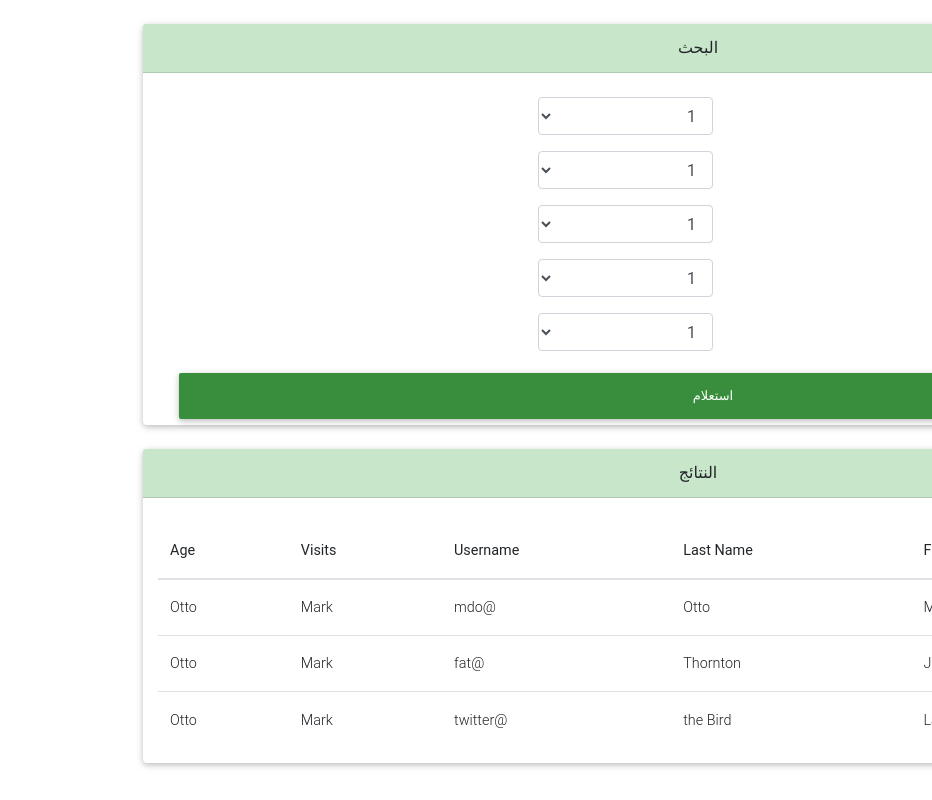
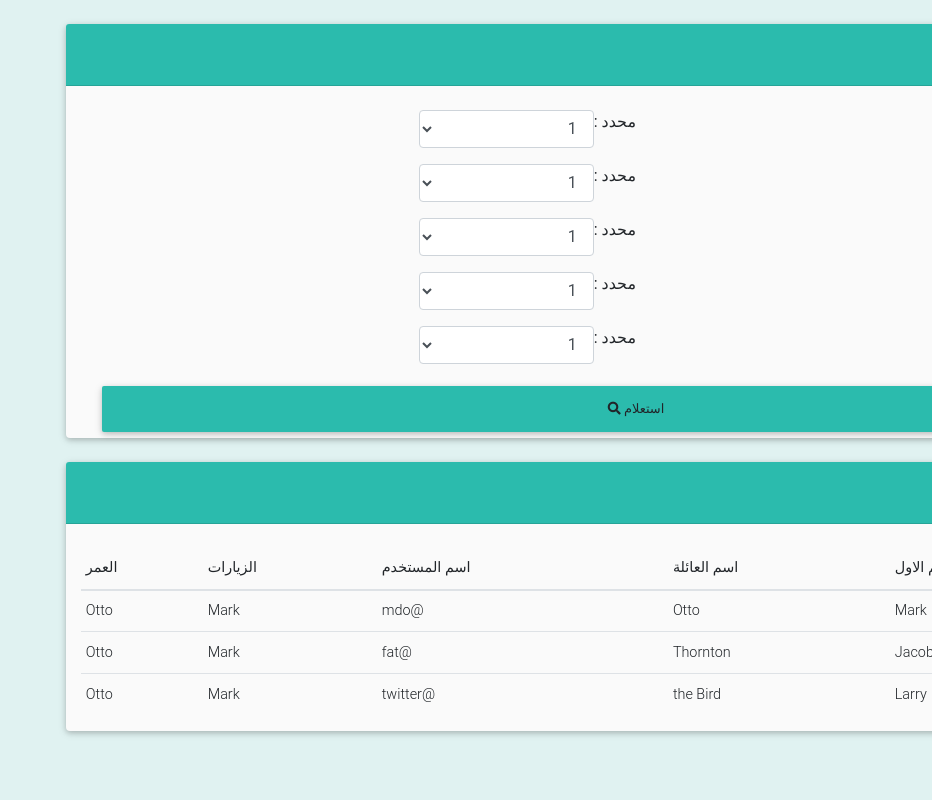
Before and after one commit to AngularIPAteam/Training, an Angular app in the folder QueryEmpsTraining/: page / in a window 1280 px wide. Shown: the whole page, without its empty margins (348-1280 px from the left). Built offline with nearby package versions, Linux system fonts and the light colour scheme.

Commit message:
تعديل الالوان

```diff
--- a/QueryEmpsTraining/src/app/app.component.html
+++ b/QueryEmpsTraining/src/app/app.component.html
@@ -1,18 +1,20 @@
 <div class="container-fluid"></div>
 <div class="container">
     <br>
-  <div class="card">
-    <div class="card-header  green lighten-4" style="text-align: center">
-      البحث
+  <div class="card grey lighten-5">
+    <div class="card-header  default-color text-white" style="text-align: right">
+      <h4><i class="far fa-edit"></i> البحث</h4>
+
     </div>
     <br>
     <app-search-operations></app-search-operations></div>
   </div>
   <br>
 <div class="container">
-    <div class="card">
-      <div class="card-header green lighten-4" style="text-align: center">
-        النتائج
+    <div class="card grey lighten-5">
+      <div class="card-header default-color text-white" style="text-align: right">
+        <h4><i class="fas fa-money-check"></i> النتائج</h4>
+
       </div>
       <br>
       <app-result-table></app-result-table></div>
--- a/QueryEmpsTraining/src/app/components/detail-result/detail-result.component.html
+++ b/QueryEmpsTraining/src/app/components/detail-result/detail-result.component.html
@@ -0,0 +1,22 @@
+
+  <!-- Modal -->
+  <div class="modal fade right" id="exampleModalPreview" tabindex="-1" role="dialog" aria-labelledby="exampleModalPreviewLabel" aria-hidden="true">
+    <div class="modal-dialog" role="document">
+      <div class="modal-content">
+        <div class="modal-header">
+          <h5 class="modal-title" id="exampleModalPreviewLabel">Modal title</h5>
+          <button type="button" class="close" data-dismiss="modal" aria-label="Close">
+            <span aria-hidden="true">&times;</span>
+          </button>
+        </div>
+        <div class="modal-body">
+          ...
+        </div>
+        <div class="modal-footer">
+          <button type="button" class="btn btn-secondary" data-dismiss="modal">Close</button>
+          <button type="button" class="btn btn-primary">Save changes</button>
+        </div>
+      </div>
+    </div>
+  </div>
+  <!-- Modal -->
--- a/QueryEmpsTraining/src/app/components/result-table/result-table.component.html
+++ b/QueryEmpsTraining/src/app/components/result-table/result-table.component.html
@@ -1,14 +1,14 @@
 <div class="container">
-<table id="tablePreview" class="table">
+<table id="tablePreview" class="table table-sm table-hover ">
   <!--Table head-->
     <thead>
       <tr>
-        <th>#</th>
-        <th>First Name</th>
-        <th>Last Name</th>
-        <th>Username</th>
-        <th>Visits</th>
-        <th>Age</th>
+        <th></th>
+        <th>الاسم الاول</th>
+        <th>اسم العائلة</th>
+        <th>اسم المستخدم</th>
+        <th>الزيارات</th>
+        <th>العمر</th>
 
       </tr>
     </thead>
@@ -16,7 +16,7 @@
     <!--Table body-->
     <tbody>
       <tr>
-        <th scope="row">1</th>
+        <th ><a href="" data-toggle="modal" data-target="#exampleModalPreview"><i class="fas fa-info"></i></a></th>
         <td>Mark</td>
         <td>Otto</td>
         <td>@mdo</td>
@@ -25,7 +25,7 @@
 
       </tr>
       <tr>
-        <th scope="row">2</th>
+        <th ><a href=""><i class="fas fa-info"></i></a></th>
         <td>Jacob</td>
         <td>Thornton</td>
         <td>@fat</td>
@@ -34,7 +34,7 @@
 
       </tr>
       <tr>
-        <th scope="row">3</th>
+        <th ><a href=""><i class="fas fa-info"></i></a></th>
         <td>Larry</td>
         <td>the Bird</td>
         <td>@twitter</td>
--- a/QueryEmpsTraining/src/app/components/search-operations/search-operations.component.html
+++ b/QueryEmpsTraining/src/app/components/search-operations/search-operations.component.html
@@ -3,26 +3,31 @@
     <div class="container  row">
       <div class="col-6">
         <div class="form-group row">
+          <label>محدد :</label>
           <select class="form-control col-4">
             <option>1</option>
           </select>
         </div>
         <div class="form-group row">
+            <label>محدد :</label>
           <select class="form-control col-4">
             <option>1</option>
           </select>
         </div>
         <div class="form-group row">
+            <label>محدد :</label>
           <select class="form-control col-4">
             <option>1</option>
           </select>
         </div>
         <div class="form-group row">
+            <label>محدد :</label>
           <select class="form-control col-4">
             <option>1</option>
           </select>
         </div>
         <div class="form-group row">
+            <label>محدد :</label>
           <select class="form-control col-4">
             <option>1</option>
           </select>
@@ -30,26 +35,31 @@
       </div>
       <div class="col-6">
         <div class="form-group row">
+            <label>محدد :</label>
           <select class="form-control col-4">
             <option>1</option>
           </select>
         </div>
         <div class="form-group row">
+            <label>محدد :</label>
           <select class="form-control col-4">
             <option>1</option>
           </select>
         </div>
         <div class="form-group row">
+            <label>محدد :</label>
           <select class="form-control col-4">
             <option>1</option>
           </select>
         </div>
         <div class="form-group row">
+            <label>محدد :</label>
           <select class="form-control col-4">
-            <option>1</option>
+            <option >1</option>
           </select>
         </div>
         <div class="form-group row">
+            <label>محدد :</label>
           <select class="form-control col-4">
             <option>1</option>
           </select>
@@ -58,6 +68,6 @@
     </div>
   </div>
   <div class="container row">
-    <button type="button" class="btn btn-green col">استعلام</button>
+    <button type="button" class="btn default-color  col">  استعلام  <i class="fas fa-search"></i></button>
   </div>
 </form>
--- a/QueryEmpsTraining/src/index.html
+++ b/QueryEmpsTraining/src/index.html
@@ -13,7 +13,7 @@
   <meta name="viewport" content="width=device-width, initial-scale=1">
   <link rel="icon" type="image/x-icon" href="favicon.ico">
 </head>
-<body>
+<body class="teal lighten-5">
   <app-root></app-root>
 
   <!-- JQuery -->
```
